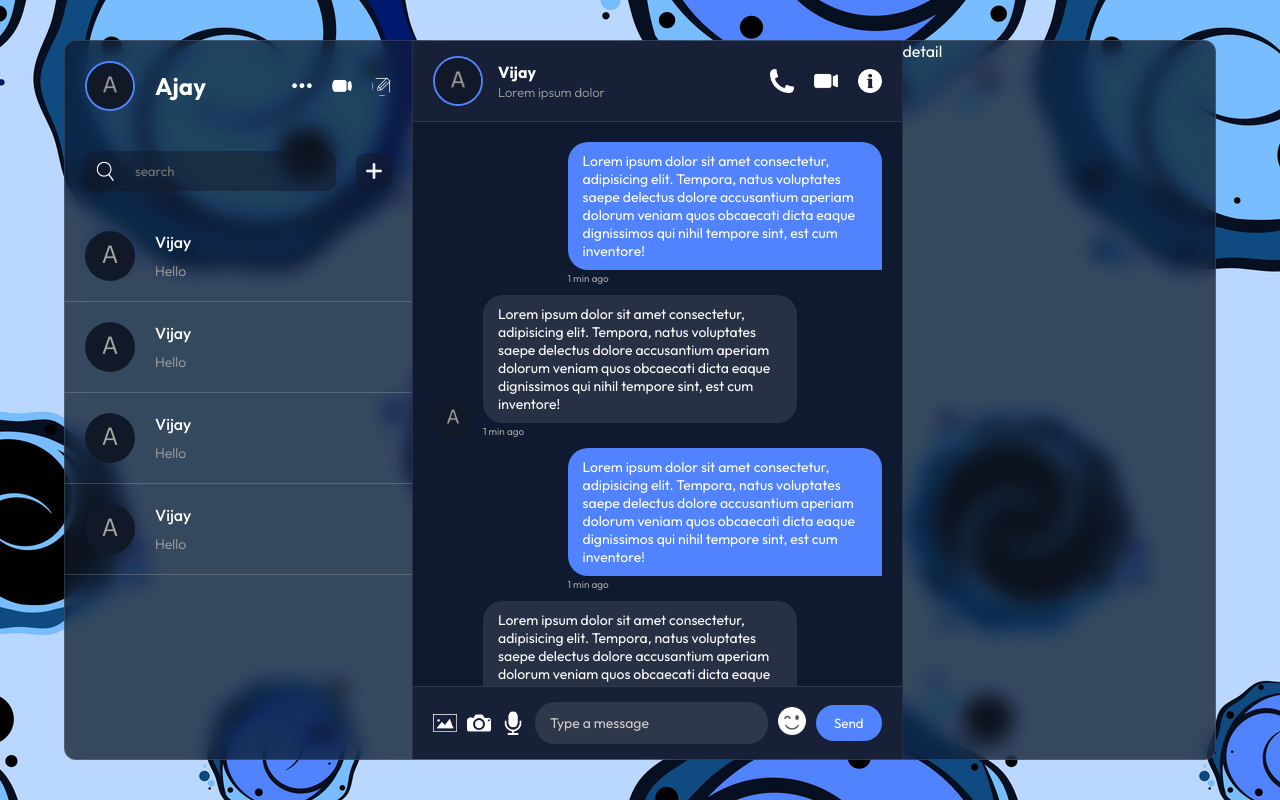
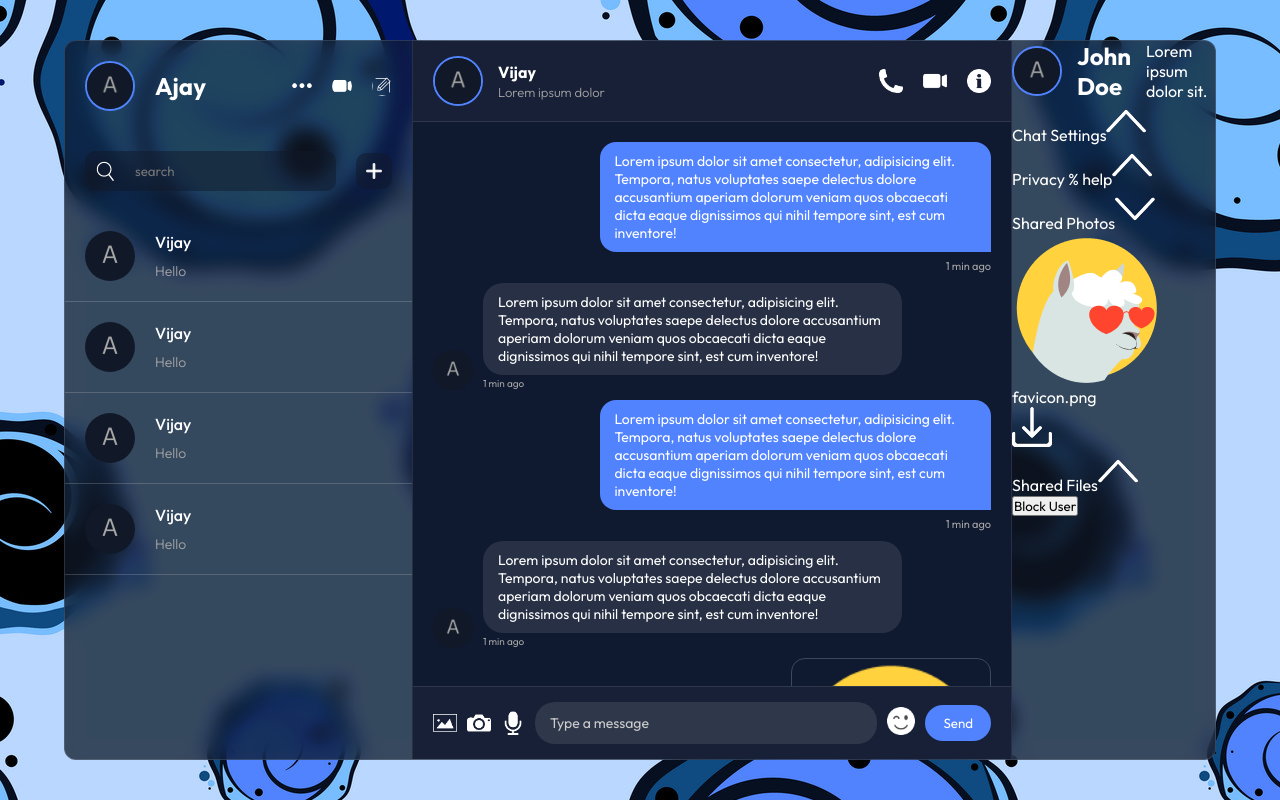
Before and after one commit to AjayPieris/Chat-App, a React (Vite) app: page / in a window 1280 px wide. Built offline with nearby package versions, Linux system fonts and the light colour scheme.

Commit message:
add detail.jsx

```diff
--- a/src/components/chat/chat.css
+++ b/src/components/chat/chat.css
@@ -1,8 +1,9 @@
 .chat {
-  flex: 1;
+  flex: 1; /* takes remaining width */
   display: flex;
   flex-direction: column;
-  width: 600px;
+  min-width: 600px;  /* minimum width */
+  max-width: 800px;  /* maximum width */
   height: 100%;
   background-color: #0f192f;
   border-left: 1px solid rgba(255, 255, 255, 0.1);
@@ -104,7 +105,7 @@
 .message .texts {
   display: flex;
   flex-direction: column;
-  max-width: 70%;
+  max-width: 75%;
   word-wrap: break-word;
 }
 
@@ -122,16 +123,60 @@
   margin-top: 2px;
 }
 
-/* Own messages on the right */
+/* Own messages (sent by you) */
 .message.own {
   flex-direction: row-reverse;
+  align-items: flex-end;
 }
 
+/* Text container */
+.message.own .texts {
+  display: flex;
+  flex-direction: column;
+  align-items: flex-end; /* Align both image & text to right */
+  max-width: 70%;
+  gap: 5px;
+}
+
+/* Own message image (like WhatsApp) */
+.message.own .texts img {
+  width: 200px;
+  height: auto;
+  border-radius: 14px;
+  object-fit: cover;
+  border: 1px solid rgba(255,255,255,0.2);
+}
+
+/* Text bubble under image */
 .message.own .texts p {
   background-color: #5183fe;
   color: white;
-  border-bottom-right-radius: 0;
+  border-radius: 16px 16px 0 16px;
+  padding: 10px 14px;
+  max-width: 100%;
+  word-wrap: break-word;
+  text-align: left;
 }
+
+/* Timestamp aligned right below text */
+.message.own .texts span {
+  font-size: 11px;
+  color: #a5a5a5;
+  text-align: right;
+  width: 100%;
+}
+
+
+/* For consistency in normal message images */
+.message:not(.own) .texts img {
+  width: 180px;
+  height: auto;
+  border-radius: 14px;
+  object-fit: cover;
+  margin-bottom: 5px;
+  border: 1px solid rgba(255,255,255,0.2);
+}
+
 
 /* Bottom input area */
 .bottom {
--- a/src/components/chat/chat.jsx
+++ b/src/components/chat/chat.jsx
@@ -78,6 +78,7 @@ function Chat() {
         </div>
         <div className='message own'>
           <div className='texts'>
+            <img src='./src/assets/public/favicon.png'/>
             <p>
               Lorem ipsum dolor sit amet consectetur, adipisicing elit. Tempora,
               natus voluptates saepe delectus dolore accusantium aperiam dolorum
--- a/src/components/detail/detail.jsx
+++ b/src/components/detail/detail.jsx
@@ -4,7 +4,47 @@ import './detail.css'
 function detail() {
   return (
     <div className='detail'>
-      detail
+      <div className='user'>
+        <img src='.\src\assets\public\avatar.png'/>
+        <h2>John Doe</h2>
+        <p>Lorem ipsum dolor sit.</p>
+      </div>
+      <div className="info">
+        <div className="option">
+          <div className="title">
+            <span>Chat Settings</span>
+            <img src='./src/assets/public/arrowUp.png'/>
+          </div>
+        </div>
+        <div className="option">
+          <div className="title">
+            <span>Privacy % help</span>
+            <img src='./src/assets/public/arrowUp.png'/>
+          </div>
+        </div>
+        <div className="option">
+          <div className="title">
+            <span>Shared Photos</span>
+            <img src='./src/assets/public/arrowDown.png'/>
+          </div>
+          <div className="photos">
+            <div className="photoItem">
+              <div className="photoDetail">
+              <img src='./src/assets/public/favicon.png'/>
+              <span>favicon.png</span>
+            </div>
+            <img src='.\src\assets\public\download.png'/>
+          </div>
+         </div>
+        </div>
+        <div className="option">
+          <div className="title">
+            <span>Shared Files</span>
+            <img src='./src/assets/public/arrowUp.png'/>
+          </div>
+        </div>
+        <button>Block User</button>
+      </div>
     </div>
   )
 }
```
